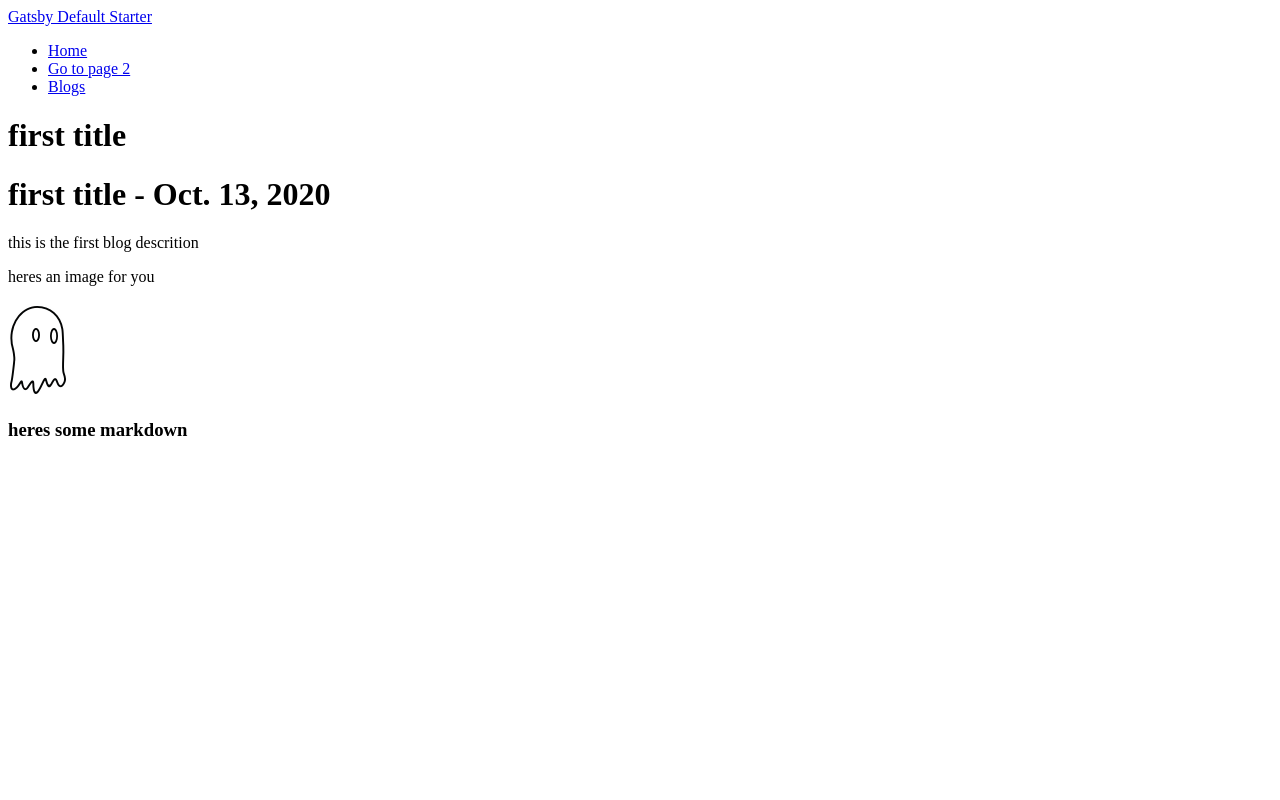
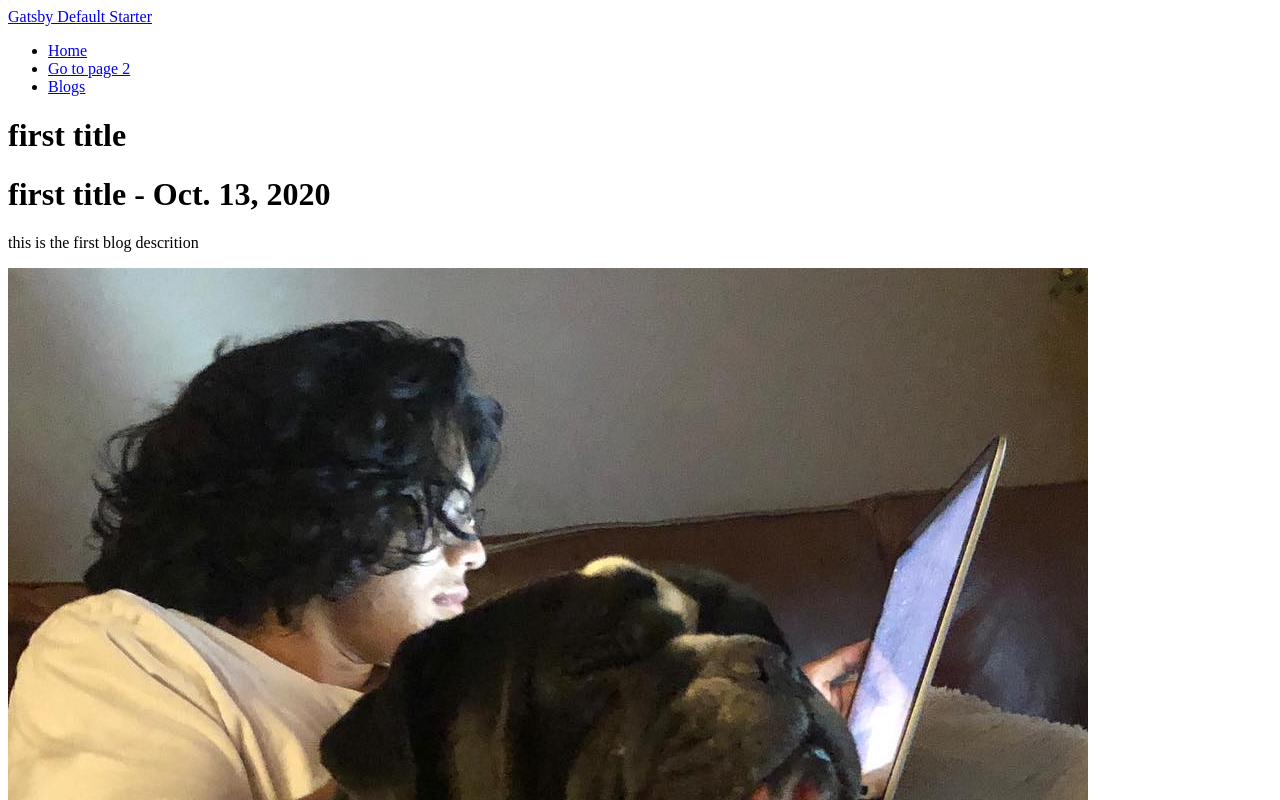
Before and after one commit to srianbury/gatsby-netlify-example, a Gatsby site: page /blog/first-title/ in a window 1280 px wide. Shown: the top 800 px of the page. Built offline with nearby package versions, Linux system fonts and the light colour scheme; Gatsby itself is replaced by a stand-in of ours.

Commit message:
Update Blog “first-title”

```diff
--- a/content/blogs/first-title.md
+++ b/content/blogs/first-title.md
@@ -3,6 +3,8 @@ date: 2020-10-13T23:49:18.889Z
 title: first title
 description: this is the first blog descrition
 ---
+![stanley](../assets/test.jpg)
+
 heres an image for you
 
 ![ghosty](../assets/ghost_logo.png "ghosty")
```
Also changed, not shown: content/assets/test.jpg (added).
